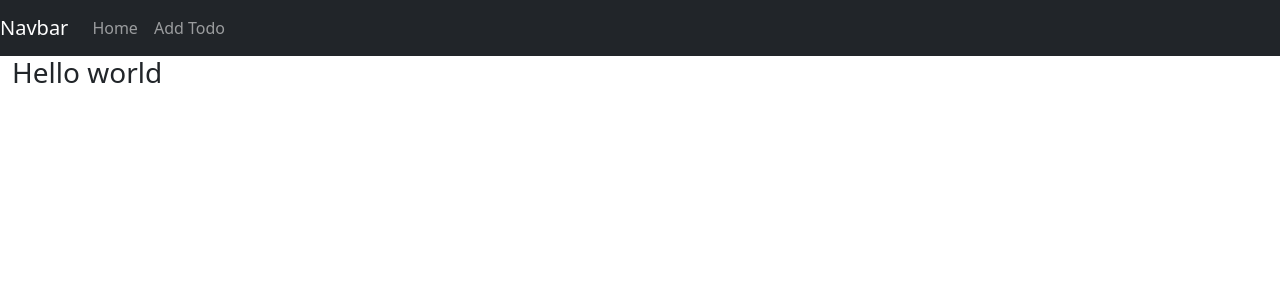
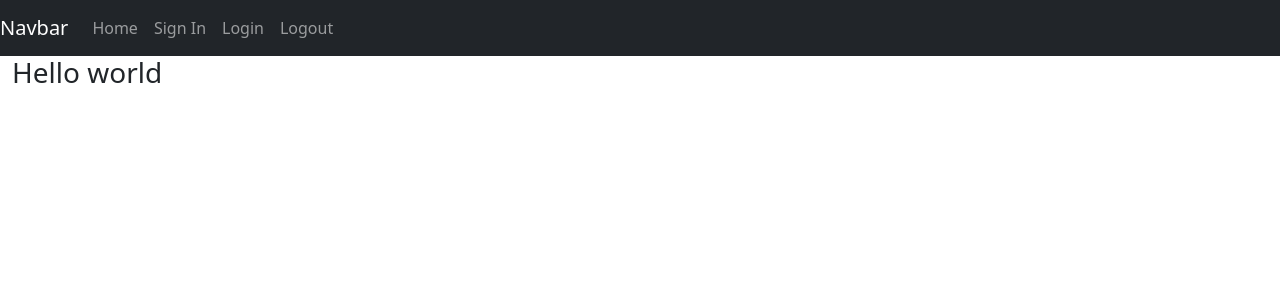
Before and after one commit to atomar1/phoenixconnect, a Flask app: page / in a window 1280 px wide. Shown: the top 300 px of the page. Run offline with Flask 3, Linux system fonts and the light colour scheme.

Commit message:
Update layout.html

```diff
--- a/flaskMongoDB/application/templates/layout.html
+++ b/flaskMongoDB/application/templates/layout.html
@@ -1,13 +1,15 @@
 <!DOCTYPE html>
 <html lang="en">
   <head>
-    <meta charset="UTF-8">
-    <meta http-equiv="X-UA-Compatible" content="IE=edge">
-    <meta name="viewport" content="width=device-width, initial-scale=1.0">
-    <link href="https://cdn.jsdelivr.net/npm/bootstrap@5.0.2/dist/css/bootstrap.min.css"
+    <meta charset="UTF-8" />
+    <meta http-equiv="X-UA-Compatible" content="IE=edge" />
+    <meta name="viewport" content="width=device-width, initial-scale=1.0" />
+    <link
+      href="https://cdn.jsdelivr.net/npm/bootstrap@5.0.2/dist/css/bootstrap.min.css"
       rel="stylesheet"
       integrity="sha384-EVSTQN3/azprG1Anm3QDgpJLIm9Nao0Yz1ztcQTwFspd3yD65VohhpuuCOmLASjC"
-        crossorigin="anonymous">
+      crossorigin="anonymous"
+    />
 
     {% if title %}
     <title>Flask app {{ title}}</title>
@@ -18,10 +20,9 @@
     <title>Document</title>
   </head>
   <body>
-
     <header>
       <nav class="navbar navbar-expand-lg navbar-dark bg-dark">
-            <a class="navbar-brand" href="#">Navbar</a>
+          <a class="navbar-brand" href="/">Navbar</a>
           <button class="navbar-toggler" type="button" data-toggle="collapse" data-target="#navbarSupportedContent" aria-controls="navbarSupportedContent" aria-expanded="false" aria-label="Toggle navigation">
               <span class="navbar-toggler-icon"></span>
           </button>
@@ -29,33 +30,39 @@
           <div class="collapse navbar-collapse" id="navbarSupportedContent">
               <ul class="navbar-nav mr-auto">
                   <li class="nav-item active">
-                  <a class="nav-link" href="#">Home</a>
+                      <a class="nav-link" href="/">Home</a>
                   </li>
                   <li class="nav-item">
-                  <a class="nav-link" href="#">Add Todo</a>
+                      <a class="nav-link" href="/sign_in">Sign In</a>
+                  </li>
+                  <li class="nav-item">
+                      <a class="nav-link" href="/login">Login</a>
+                  </li>
+                  <li class="nav-item">
+                      <a class="nav-link" href="/logout">Logout</a>
                   </li>
               </ul>
           </div>
       </nav>
   </header>
 
-    <main class = "container-fluid">
+    <main class="container-fluid">
       <div class="row"></div>
-            <div class = "col-md-2"></div>
-        <div class = "col-md-8">
-            {% block content %}
-
-            {% endblock content %}
-            </div><div><div class = "col-md-2"></div>
-        </div>
+      <div class="col-md-2"></div>
+      <div class="col-md-8">{% block content %} {% endblock content %}</div>
+      <div><div class="col-md-2"></div></div>
     </main>
 
-    <script src="https://cdn.jsdelivr.net/npm/@popperjs/core@2.9.2/dist/umd/popper.min.js"
+    <script
+      src="https://cdn.jsdelivr.net/npm/@popperjs/core@2.9.2/dist/umd/popper.min.js"
       integrity="sha384-IQsoLXl5PILFhosVNubq5LC7Qb9DXgDA9i+tQ8Zj3iwWAwPtgFTxbJ8NT4GN1R8p"
-    crossorigin="anonymous"></script>
+      crossorigin="anonymous"
+    ></script>
 
-    <script src="https://cdn.jsdelivr.net/npm/bootstrap@5.0.2/dist/js/bootstrap.min.js"
+    <script
+      src="https://cdn.jsdelivr.net/npm/bootstrap@5.0.2/dist/js/bootstrap.min.js"
       integrity="sha384-cVKIPhGWiC2Al4u+LWgxfKTRIcfu0JTxR+EQDz/bgldoEyl4H0zUF0QKbrJ0EcQF"
-    crossorigin="anonymous"></script>
+      crossorigin="anonymous"
+    ></script>
   </body>
 </html>
```
Lines whose indentation alone changed are shown as unchanged.
